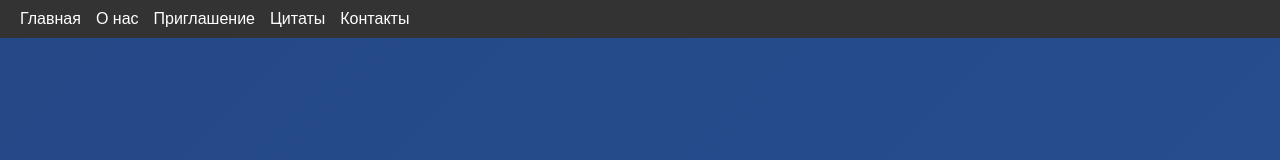
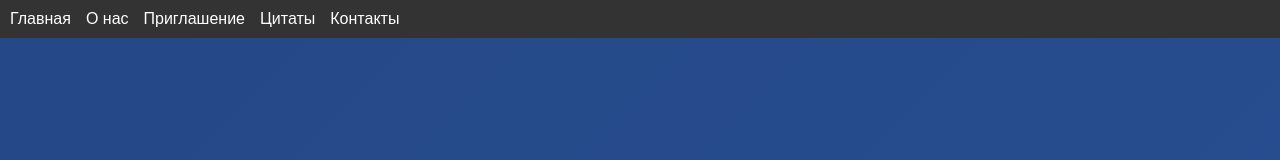
Before and after one commit to Madiyan1960/-2025, a plain HTML site: page status.html in a window 1280 px wide. Shown: the top 160 px of the page. Drawn offline with Linux system fonts and the light colour scheme.

Commit message:
Update status.html

```diff
--- a/status.html
+++ b/status.html
@@ -6,7 +6,7 @@
   <title>Главная страница</title>
   </head>
   <body style="font-family: Arial, sans-serif; margin: 0; padding: 0;">
-  <nav style="background-color: #333;padding: 10px 20px;position: fixed;top: 0;left: 0;width: 100%;z-index: 1000;display: flex;justify-content: flex-start;">
+  <nav style="background-color: #333;padding: 10px ;position: fixed;top: 0;left: 0;width: 100%;z-index: 1000;display: flex;justify-content: flex-start;">
   <a href="home.html" style="color: white; margin-right: 15px; text-decoration: none;">Главная</a>
   <a href="about.html" style="color: white; margin-right: 15px; text-decoration: none;">О нас</a>
   <a href="alua.html" style="color: white; margin-right: 15px; text-decoration: none;">Приглашение</a>
```
